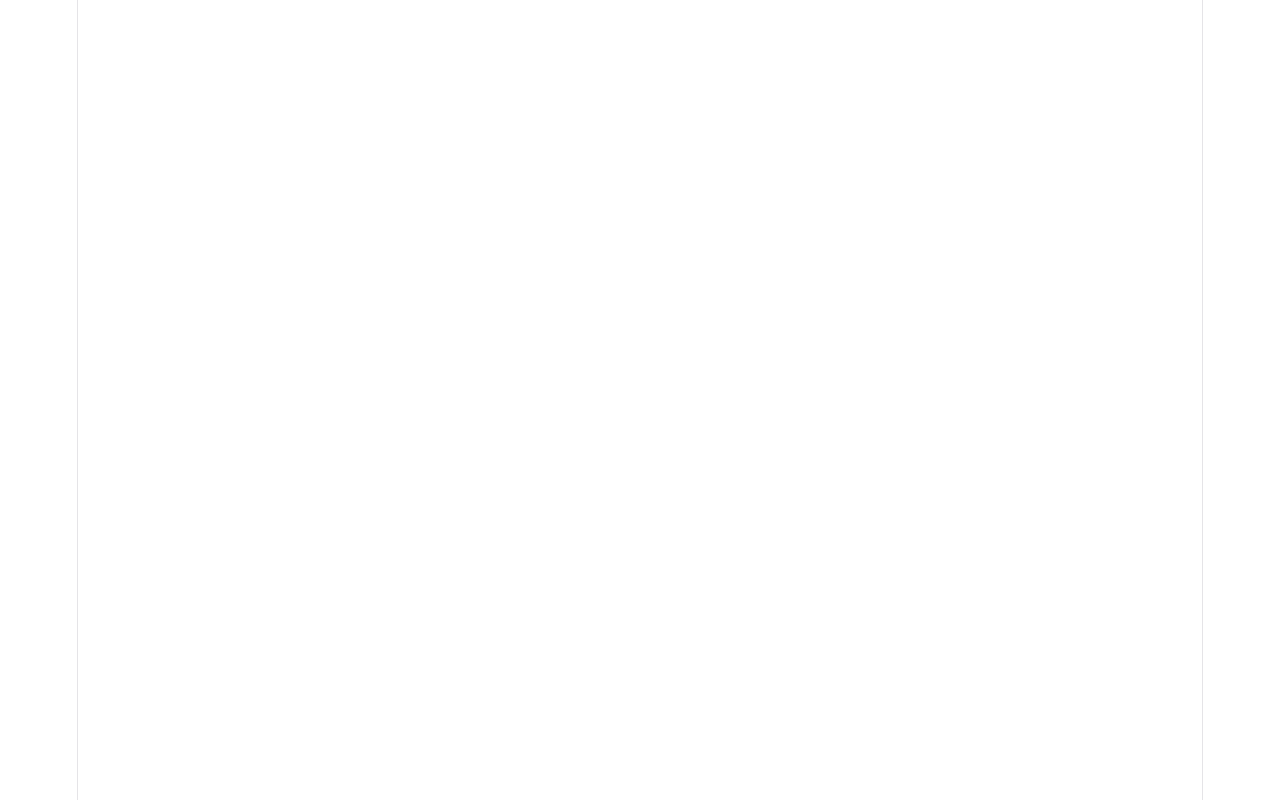
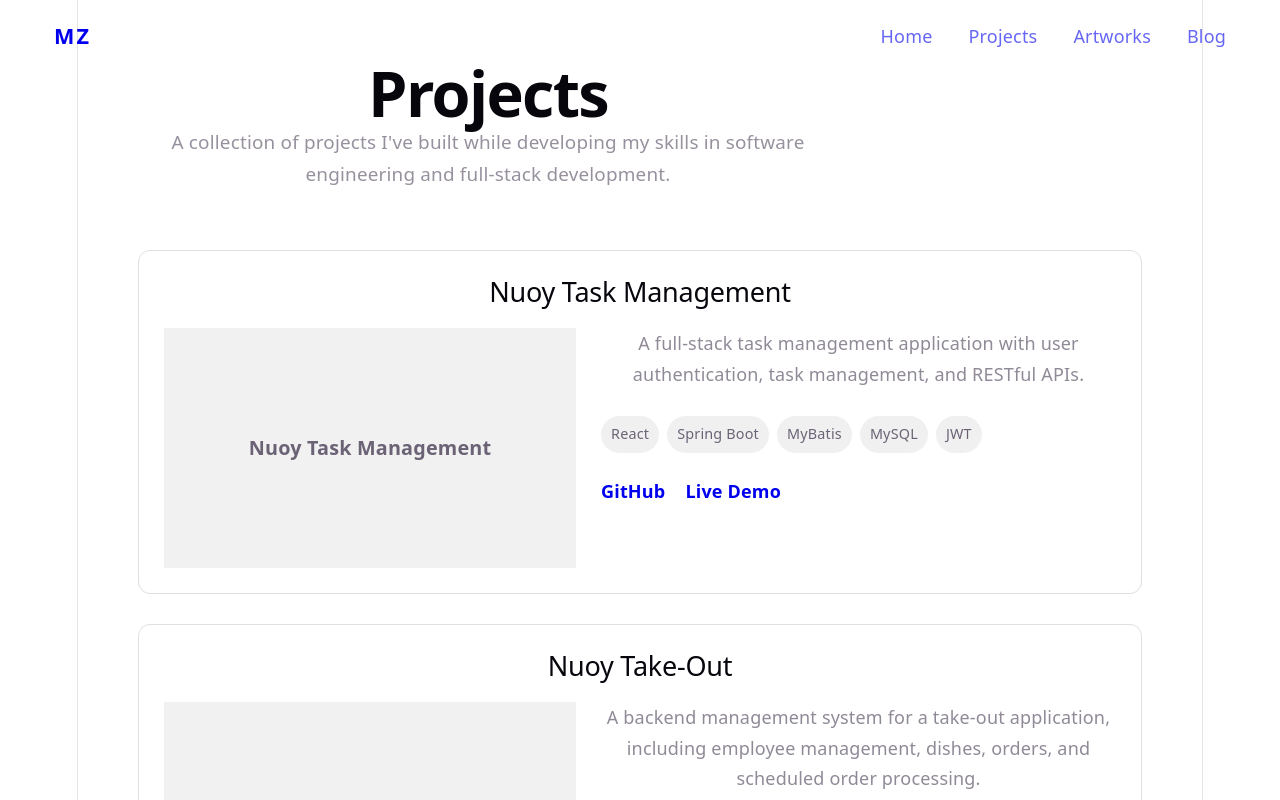
Before and after one commit to Nuoyx/nuoy-personal-website-frontend, a React (Vite) app: page /projects in a window 1280 px wide. Before the commit this address had no page. Shown: the top 800 px of the page. Built offline with nearby package versions, Linux system fonts and the light colour scheme.

Commit message:
add projects page

```diff
--- a/src/App.tsx
+++ b/src/App.tsx
@@ -1,5 +1,7 @@
 import { Routes, Route } from 'react-router-dom'
 import HomePage from './pages/home/HomePage'
+import Projects from './pages/projects/Projects'
+import Artworks from './pages/artworks/Artworks'
 import './App.css'
 
 function App() {
@@ -7,6 +9,8 @@ function App() {
   return (
     <Routes>
       <Route index element={<HomePage />} />
+      <Route  path="/projects" element={<Projects />} />
+      <Route  path="/artworks" element={<Artworks />} />
     </Routes>
   )
 }
--- a/src/components/header/Header.tsx
+++ b/src/components/header/Header.tsx
@@ -11,8 +11,12 @@ const navigationItems = [
     path: "/projects",
   },
   {
-    label: "Resume",
-    path: "/resume",
+    label: "Artworks",
+    path: "/artworks",
+  },
+  {
+    label: "Blog",
+    path: "/blog",
   },
 ];
 
@@ -38,8 +42,8 @@ function Header() {
             </Link>
           ))}
         </nav>
-
-        {/* Right Side */}
+{/*
+        {/* Right Side }
         <div className="header__actions">
           <Link
             to="/secret"
@@ -47,7 +51,7 @@ function Header() {
           >
             More
           </Link>
-        </div>
+        </div> */}
 
       </div>
     </header>
--- a/src/pages/artworks/Artworks.tsx
+++ b/src/pages/artworks/Artworks.tsx
@@ -0,0 +1,9 @@
+import "./Artworks.css";
+
+function Artworks() {
+  return (
+    <h1>Artworks Page</h1>
+  );
+}
+
+export default Artworks;
--- a/src/pages/projects/Projects.css
+++ b/src/pages/projects/Projects.css
@@ -0,0 +1,149 @@
+.projects-page {
+  min-height: 100vh;
+  padding: 80px 60px;
+}
+
+.projects-container {
+  max-width: 1200px;
+  margin: 0 auto;
+}
+
+.projects-header {
+  max-width: 700px;
+  margin-bottom: 60px;
+}
+
+.projects-label {
+  margin-bottom: 10px;
+  font-size: 0.8rem;
+  font-weight: 600;
+  letter-spacing: 0.15em;
+}
+
+.projects-header h1 {
+  margin: 0 0 20px;
+  font-size: 3.5rem;
+  font-weight: 700;
+}
+
+.projects-intro {
+  margin: 0;
+  font-size: 1.05rem;
+  line-height: 1.7;
+  opacity: 0.7;
+}
+
+.projects-grid {
+  display: grid;
+  grid-template-columns: 1fr;
+  gap: 30px;
+}
+
+.project-card {
+  overflow: hidden;
+  padding: 25px;
+  border: 1px solid rgba(128, 128, 128, 0.25);
+  border-radius: 12px;
+  transition:
+    transform 0.25s ease,
+    box-shadow 0.25s ease;
+}
+
+.project-card:hover {
+  transform: translateY(-5px);
+  box-shadow: 0 12px 30px rgba(0, 0, 0, 0.08);
+}
+
+.project-card > h2 {
+  margin: 0 0 20px;
+  font-size: 1.5rem;
+}
+
+.project-card-body {
+  display: grid;
+  grid-template-columns: minmax(180px, 0.8fr) minmax(0, 1fr);
+  gap: 25px;
+  align-items: start;
+}
+
+.project-image {
+  width: 100%;
+  height: 240px;
+  overflow: hidden;
+}
+
+.project-image img {
+  width: 100%;
+  height: 100%;
+  object-fit: cover;
+}
+
+.project-image-placeholder {
+  display: flex;
+  align-items: center;
+  justify-content: center;
+  width: 100%;
+  height: 100%;
+  background: #f1f1f1;
+}
+
+.project-image-placeholder span {
+  font-size: 1.1rem;
+  font-weight: 600;
+}
+
+.project-content {
+  min-width: 0;
+}
+
+.project-description {
+  margin: 0 0 20px;
+  line-height: 1.6;
+  opacity: 0.75;
+}
+
+.project-technologies {
+  display: flex;
+  flex-wrap: wrap;
+  gap: 8px;
+  margin-bottom: 25px;
+}
+
+.project-technologies span {
+  padding: 5px 10px;
+  border-radius: 20px;
+  background: rgba(128, 128, 128, 0.12);
+  font-size: 0.8rem;
+}
+
+.project-links {
+  display: flex;
+  gap: 20px;
+}
+
+.project-links a {
+  font-weight: 600;
+  text-decoration: none;
+}
+
+.project-links a:hover {
+  text-decoration: underline;
+}
+
+@media (max-width: 768px) {
+  .projects-page {
+    padding: 60px 25px;
+  }
+
+  .projects-header h1 {
+    font-size: 2.5rem;
+  }
+
+  .projects-grid {
+    grid-template-columns: 1fr;
+  }
+
+  .project-card-body {
+    grid-template-columns: 1fr;
+  }
+}
--- a/src/pages/projects/Projects.tsx
+++ b/src/pages/projects/Projects.tsx
@@ -0,0 +1,96 @@
+import "./projects.css";
+
+import Header from "../../components/header/Header"
+
+interface Project {
+  title: string;
+  description: string;
+  technologies: string[];
+  image?: string;
+  github?: string;
+  demo?: string;
+}
+
+const projects: Project[] = [
+  {
+    title: "Nuoy Task Management",
+    description:
+      "A full-stack task management application with user authentication, task management, and RESTful APIs.",
+    technologies: ["React", "Spring Boot", "MyBatis", "MySQL", "JWT"],
+    github: "#",
+    demo: "#",
+  },
+  {
+    title: "Nuoy Take-Out",
+    description:
+      "A backend management system for a take-out application, including employee management, dishes, orders, and scheduled order processing.",
+    technologies: ["Java", "Spring Boot", "MyBatis", "MySQL", "Redis", "AWS S3"],
+    github: "#",
+  },
+];
+
+function Projects() {
+  return (
+    <div className="projects-page">
+      <Header />
+      <div className="projects-container">
+        <header className="projects-header">
+          <h1>Projects</h1>
+          <p className="projects-intro">
+            A collection of projects I've built while developing my skills in
+            software engineering and full-stack development.
+          </p>
+        </header>
+
+        <div className="projects-grid">
+          {projects.map((project) => (
+            <article className="project-card" key={project.title}>
+              <h2>{project.title}</h2>
+
+              <div className="project-card-body">
+                <div className="project-image">
+                  {project.image ? (
+                    <img src={project.image} alt={project.title} />
+                  ) : (
+                    <div className="project-image-placeholder">
+                      <span>{project.title}</span>
+                    </div>
+                  )}
+                </div>
+
+                <div className="project-content">
+
+                  <p className="project-description">
+                    {project.description}
+                  </p>
+
+                  <div className="project-technologies">
+                    {project.technologies.map((technology) => (
+                      <span key={technology}>{technology}</span>
+                    ))}
+                  </div>
+
+                  <div className="project-links">
+                    {project.github && (
+                      <a href={project.github} target="_blank" rel="noreferrer">
+                        GitHub
+                      </a>
+                    )}
+
+                    {project.demo && (
+                      <a href={project.demo} target="_blank" rel="noreferrer">
+                        Live Demo
+                      </a>
+                    )}
+                  </div>
+                </div>
+              </div>
+            </article>
+          ))}
+        </div>
+      </div>
+    </div>
+  );
+}
+
+export default Projects;
```
